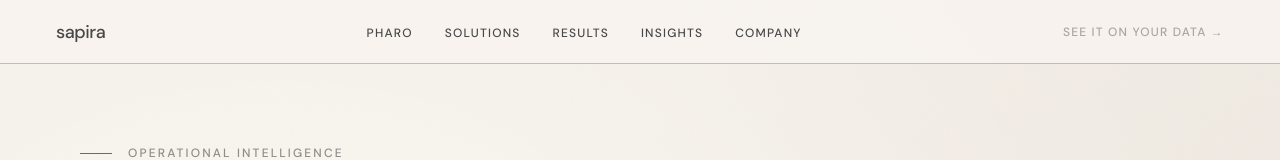
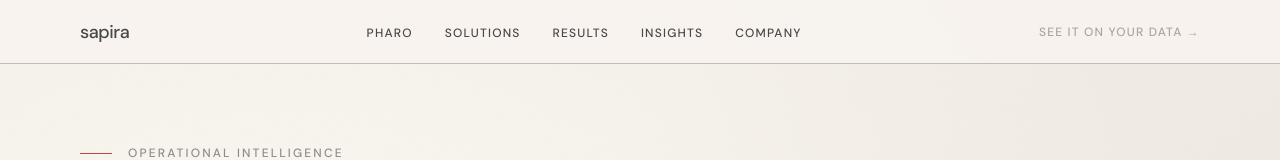
Before and after one commit to sapira-web/sapira_v2, a Next.js app: page / in a window 1280 px wide. Shown: the top 160 px of the page. Built offline with nearby package versions, Linux system fonts and the light colour scheme.

Commit message:
Unify horizontal alignment across all sections
px-8 md:px-14 xl:px-20 2xl:px-28 applied to Navbar, Hero, ValuePropositions,
and BrandClose — navbar is source of truth, all sections now match exactly.

Co-Authored-By: Claude Sonnet 4.6 <noreply@anthropic.com>

```diff
--- a/src/components/layout/Navbar.tsx
+++ b/src/components/layout/Navbar.tsx
@@ -9,7 +9,7 @@ export default function Navbar() {
 
   return (
     <motion.header
-      className="fixed top-0 left-0 w-full z-50 flex items-center px-8 md:px-14 border-b border-structural h-16"
+      className="fixed top-0 left-0 w-full z-50 flex items-center px-8 md:px-14 xl:px-20 2xl:px-28 border-b border-structural h-16"
       style={{ backgroundColor: 'rgba(248,244,239,0.85)' }}
       initial={{ opacity: 0, y: shouldReduceMotion ? 0 : -10 }}
       animate={{ opacity: 1, y: 0 }}
--- a/src/components/sections/home/BrandClose.tsx
+++ b/src/components/sections/home/BrandClose.tsx
@@ -48,7 +48,7 @@ export default function BrandClose() {
       />
       <div className="nucleate-grain" style={{ zIndex: 1, opacity: 0.09 }} aria-hidden="true" />
       <motion.p
-        className="px-6 md:px-14 xl:px-20 2xl:px-28"
+        className="px-8 md:px-14 xl:px-20 2xl:px-28"
         style={{
           position: 'relative',
           zIndex: 2,
--- a/src/components/sections/home/Hero.tsx
+++ b/src/components/sections/home/Hero.tsx
@@ -83,7 +83,7 @@ export default function Hero() {
         </motion.div>
 
         {/* ── Content — scroll-dissolves as image rises ───────────────────── */}
-        <div className="relative z-10 h-full flex flex-col px-6 md:px-14 xl:px-20 2xl:px-28 pt-24 md:pt-[18vh]">
+        <div className="relative z-10 h-full flex flex-col px-8 md:px-14 xl:px-20 2xl:px-28 pt-24 md:pt-[18vh]">
           <motion.div style={{ opacity: textOpacity, filter: textFilter }}>
 
             {/* Eyebrow */}
--- a/src/components/sections/home/ValuePropositions.tsx
+++ b/src/components/sections/home/ValuePropositions.tsx
@@ -64,7 +64,7 @@ export default function ValuePropositions() {
     <section style={{ position: 'relative', overflow: 'hidden', backgroundColor: '#EFEBE6' }}>
       <div className="nucleate-grain" style={{ zIndex: 1, opacity: 0.14 }} aria-hidden="true" />
       <div
-        className="w-full px-6 md:px-14 xl:px-20 2xl:px-28"
+        className="w-full px-8 md:px-14 xl:px-20 2xl:px-28"
         style={{ position: 'relative', zIndex: 2, paddingTop: 'clamp(48px, 7vw, 120px)', paddingBottom: 'clamp(80px, 9vw, 140px)' }}
       >
 
```
